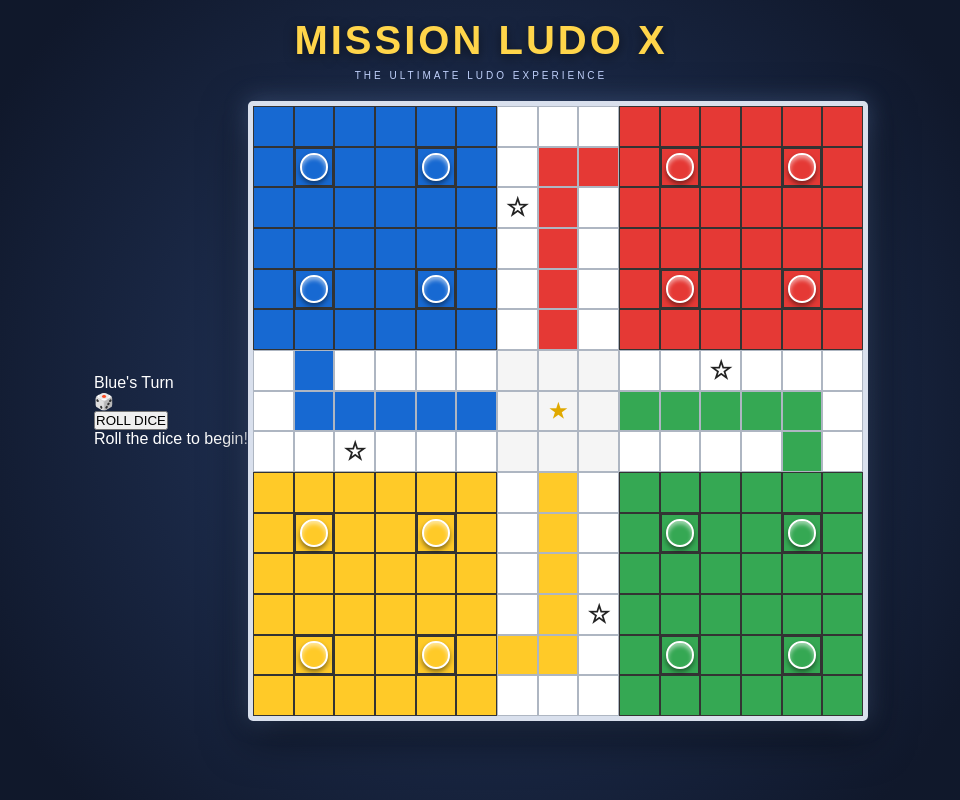
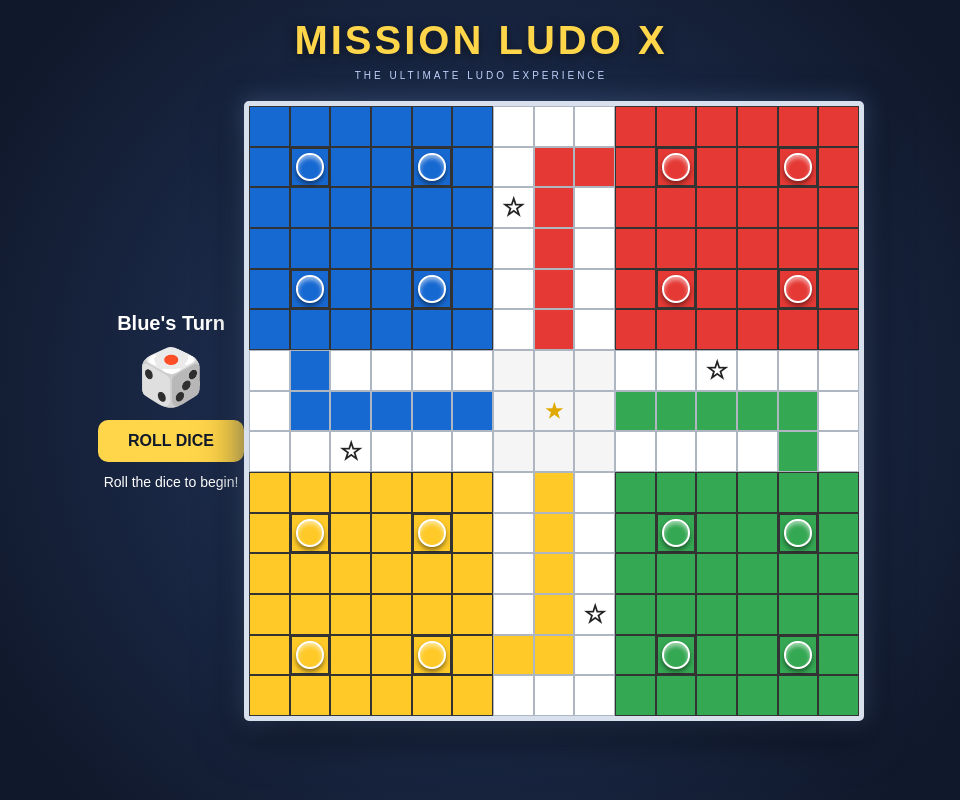
Before and after one commit to devesh372/MISSION-LUDO-X-WEB, a plain HTML site: page index.html in a window 1280 px wide. Shown: the whole page, without its empty margins (159-1119 px from the left). Drawn offline with Linux system fonts and the light colour scheme.

Commit message:
Update style.css

```diff
--- a/style.css
+++ b/style.css
@@ -178,6 +178,39 @@ body {
 .cell.yellow {
     background-color: #ffca28 !important;
 }
+/* GAME CONTROLS */
+
+#game-controls {
+    text-align: center;
+    margin-bottom: 20px;
+}
+
+#current-player {
+    font-size: 20px;
+    font-weight: bold;
+    margin-bottom: 10px;
+}
+
+#dice {
+    font-size: 55px;
+    margin: 10px;
+}
+
+#roll-dice {
+    padding: 12px 30px;
+    border: none;
+    border-radius: 10px;
+    background: #ffd54a;
+    color: #10182b;
+    font-weight: bold;
+    font-size: 16px;
+    cursor: pointer;
+}
+
+#game-message {
+    margin-top: 12px;
+    font-size: 14px;
+}
 /* SAFE ZONE STARS */
 
 .safe-star {
```
